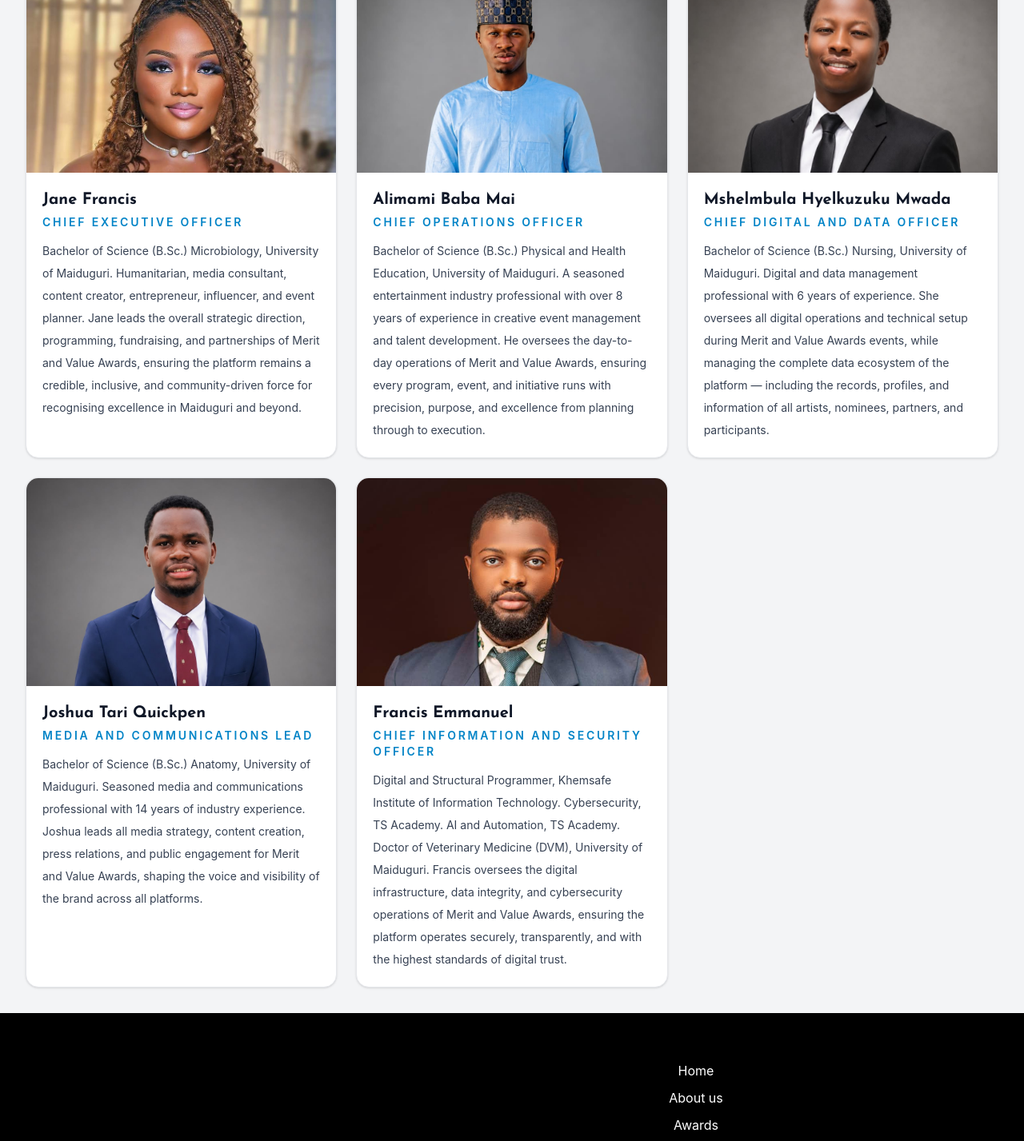
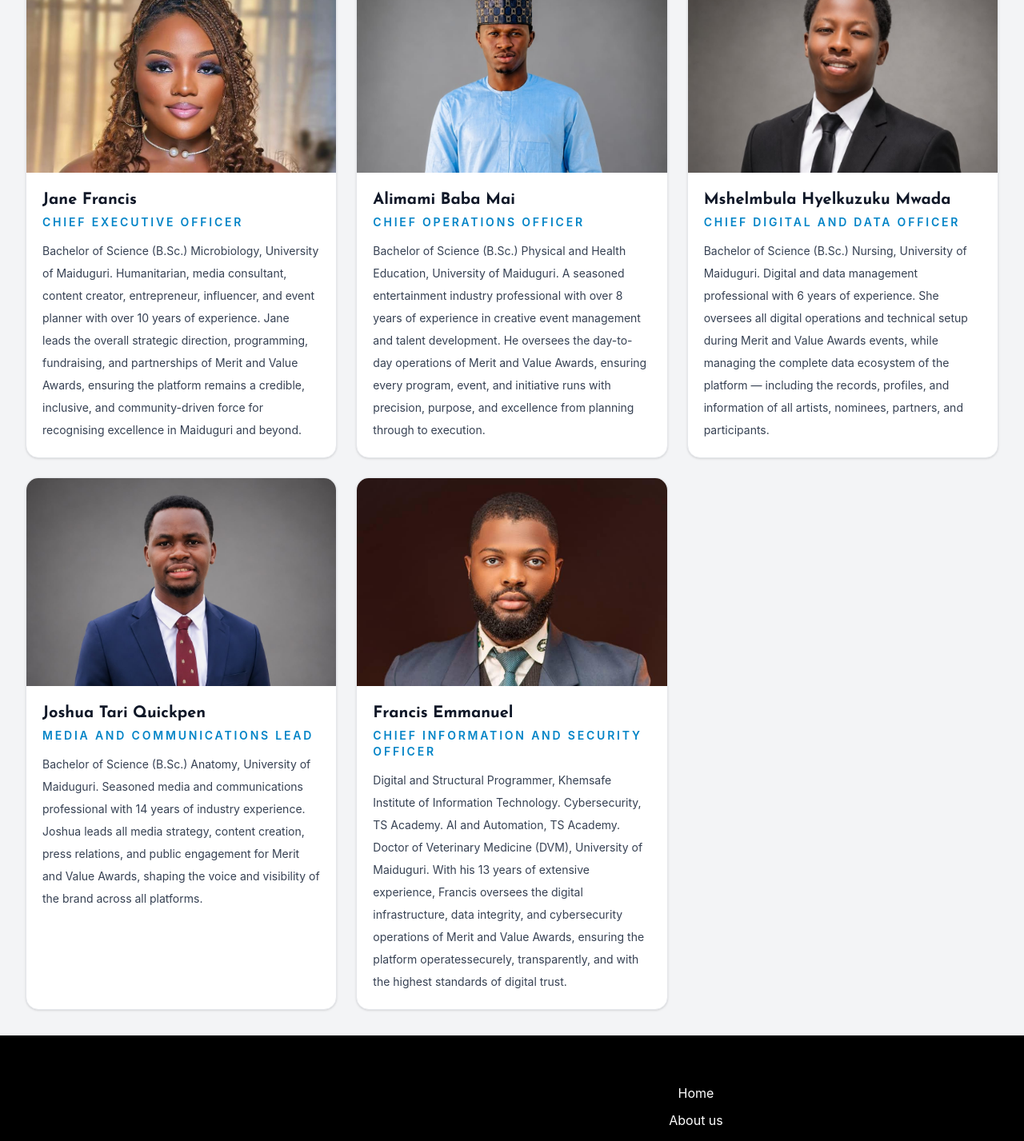
Before and after one commit to drdoulexix/MVA, a React (Vite) app: page /aboutUs in a window 1280 px wide. Shown: the part 2403-3830 px from the top of the page at 80% size. Built offline with nearby package versions, Linux system fonts and the light colour scheme.

Commit message:
additional txt on about

```diff
--- a/src/aboutUs.jsx
+++ b/src/aboutUs.jsx
@@ -254,8 +254,8 @@ const AboutUs = () => {
               <p className="mt-3 text-sm leading-7 text-gray-700">
                 Bachelor of Science (B.Sc.) Microbiology, University of
                 Maiduguri. Humanitarian, media consultant, content creator,
-                entrepreneur, influencer, and event planner. Jane leads the
-                overall strategic direction, programming, fundraising, and
+                entrepreneur, influencer, and event planner with over 10 years of experience.
+                Jane leads the overall strategic direction, programming, fundraising, and
                 partnerships of Merit and Value Awards, ensuring the platform
                 remains a credible, inclusive, and community-driven force for
                 recognising excellence in Maiduguri and beyond.
@@ -354,11 +354,11 @@ const AboutUs = () => {
                 Digital and Structural Programmer, Khemsafe Institute of
                 Information Technology. Cybersecurity, TS Academy. AI and
                 Automation, TS Academy. Doctor of Veterinary Medicine (DVM),
-                University of Maiduguri. Francis oversees the digital
-                infrastructure, data integrity, and cybersecurity operations of
-                Merit and Value Awards, ensuring the platform operates
-                securely, transparently, and with the highest standards of
-                digital trust.
+                University of Maiduguri. With his 13 years of extensive experience,
+                Francis oversees the digital infrastructure, data integrity,
+                and cybersecurity operations of Merit and Value Awards, ensuring the
+                platform operatessecurely, transparently, and with the highest
+                standards of digital trust.
               </p>
             </div>
           </article>
```
